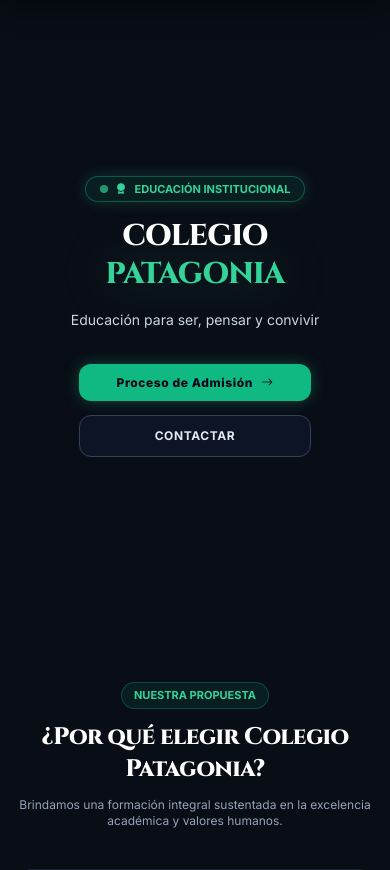
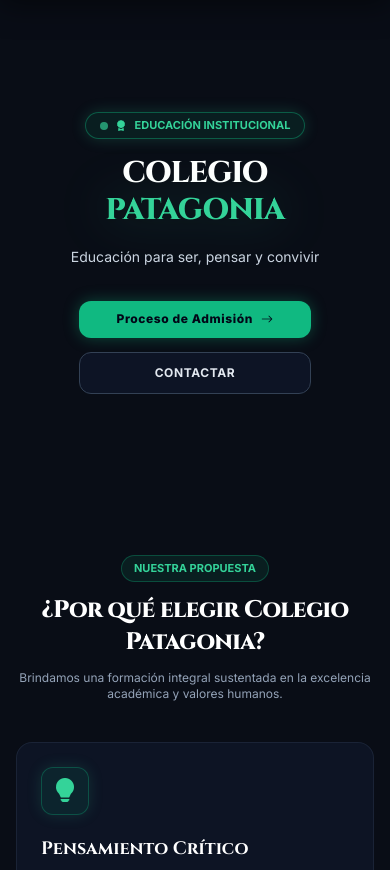
Before and after one commit to SoySid/colegio-patagonia-cipolletti, a Django app: page / in a window 390 px wide. Shown: the part 65-935 px from the top of the page. Run offline with Django 5.2, Linux system fonts and the light colour scheme; data that the repository does not hold is empty; some libraries are stand-ins or nearby versions.

Commit message:
style: ajuste de altura máxima y padding en hero para visibilidad fluida en tablets y pantallas medianas

```diff
--- a/escuela/templates/escuela/home.html
+++ b/escuela/templates/escuela/home.html
@@ -30,9 +30,11 @@
 </style>
 
 <!-- ==========================================================================
-     [SECCIÓN 1] HERO PRINCIPAL
+     [SECCIÓN 1] HERO PRINCIPAL (RESPONSIVE SEGURO Y ADAPTATIVO)
      ========================================================================== -->
-<section class="relative min-h-[75vh] sm:min-h-[85vh] flex items-center justify-center text-center overflow-hidden py-12 sm:py-20 px-4">
+<section class="relative min-h-[60vh] sm:min-h-[75vh] max-h-[700px] flex items-center justify-center text-center overflow-hidden py-16 sm:py-24 px-4">
+
+    <!-- Imagen de Fondo con degradado profundo -->
     <div class="absolute inset-0 z-0">
         {% if escuela_info.hero_imagen %}
             <img src="{{ escuela_info.hero_imagen.url }}" class="w-full h-full object-cover filter blur-[2px] scale-105 opacity-35" alt="Fondo Hero">
@@ -42,20 +44,26 @@
         <div class="absolute inset-0 bg-gradient-to-t from-[#090d16] via-[#090d16]/75 to-transparent"></div>
     </div>
 
+    <!-- Contenido Centrado con Espaciado Natural -->
     <div class="relative z-10 max-w-4xl mx-auto flex flex-col items-center">
+
+        <!-- Badge Neón con Pulso -->
         <span class="animate-fade-down inline-flex items-center gap-2 px-3.5 py-1 rounded-full text-[11px] sm:text-xs font-bold bg-emerald-500/10 border border-emerald-500/40 text-[#34d399] mb-4 sm:mb-6 shadow-[0_0_15px_rgba(52,211,153,0.2)]">
             <span class="w-2 h-2 rounded-full bg-[#34d399] animate-pulse"></span>
             <i class="bi bi-award-fill"></i> {{ escuela_info.hero_tag|default:"EDUCACIÓN INSTITUCIONAL" }}
         </span>
 
-        <h1 class="animate-fade-up text-3xl sm:text-5xl md:text-7xl font-titulo font-black mb-4 sm:mb-6 text-white uppercase tracking-tight leading-tight sm:leading-none drop-shadow-md">
+        <!-- Título Principal -->
+        <h1 class="animate-fade-up text-3xl sm:text-5xl md:text-6xl lg:text-7xl font-titulo font-black mb-4 sm:mb-6 text-white uppercase tracking-tight leading-tight sm:leading-none drop-shadow-md">
             COLEGIO <span class="text-[#34d399] block drop-shadow-[0_0_25px_rgba(52,211,153,0.3)]">PATAGONIA</span>
         </h1>
 
+        <!-- Subtítulo / Bajada -->
         <p class="animate-fade-up text-slate-300 text-sm sm:text-lg md:text-xl max-w-2xl sm:max-w-3xl mb-8 sm:mb-10 leading-relaxed font-light px-2">
             {{ escuela_info.hero_subtitulo|default:"Educación para ser, pensar y convivir" }}
         </p>
 
+        <!-- Botones Principales Centrados -->
         <div class="animate-fade-up flex flex-col sm:flex-row items-center justify-center gap-3.5 w-full sm:w-auto px-4 sm:px-0">
             <a href="{% if escuela_info.hero_boton_principal_url %}{{ escuela_info.hero_boton_principal_url }}{% else %}{% url 'escuela:requisitos' %}{% endif %}"
                class="btn-plataforma-vip w-full sm:w-auto text-center">
@@ -67,6 +75,7 @@
                 {{ escuela_info.hero_boton_secundario_text|default:"Contactar" }}
             </a>
         </div>
+
     </div>
 </section>
 
```
